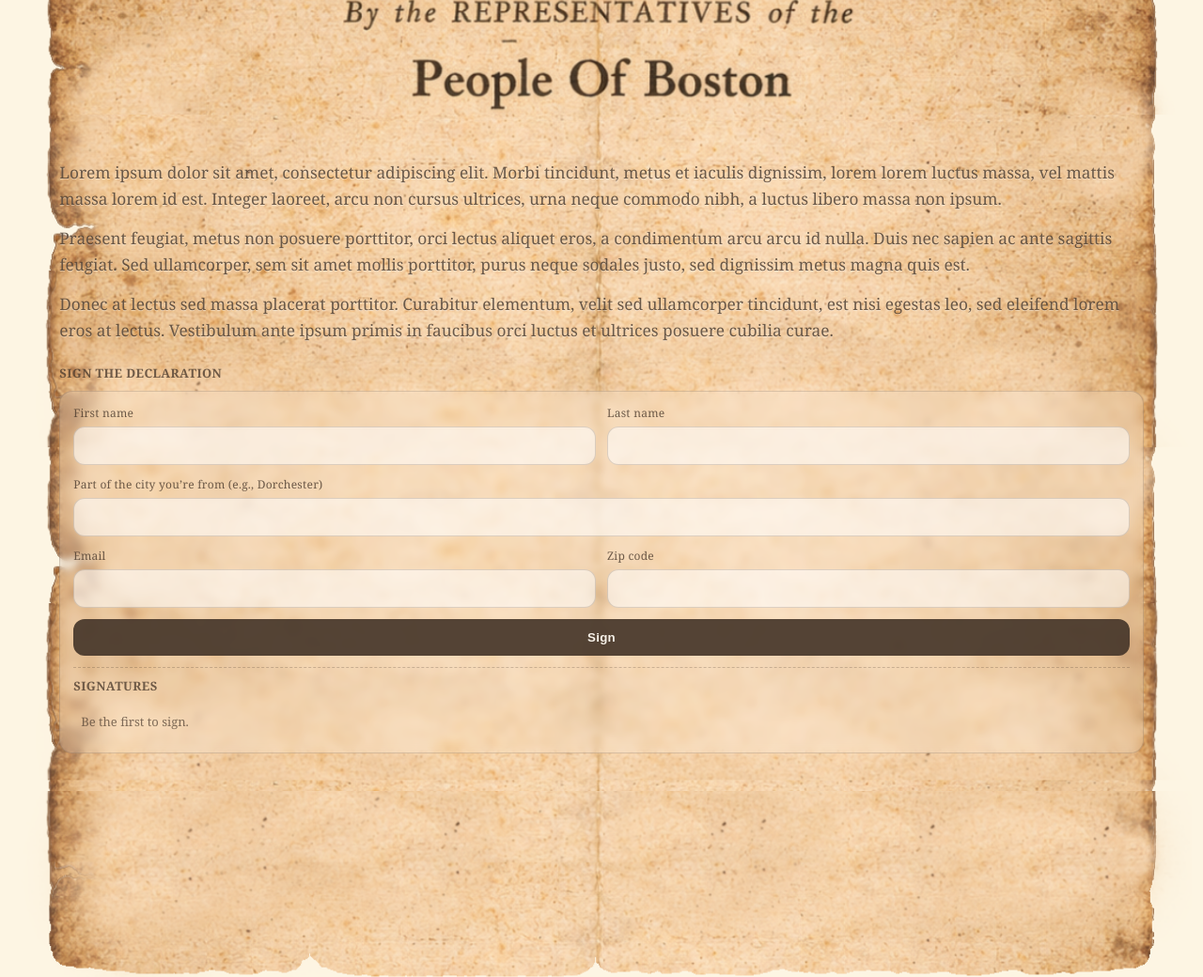
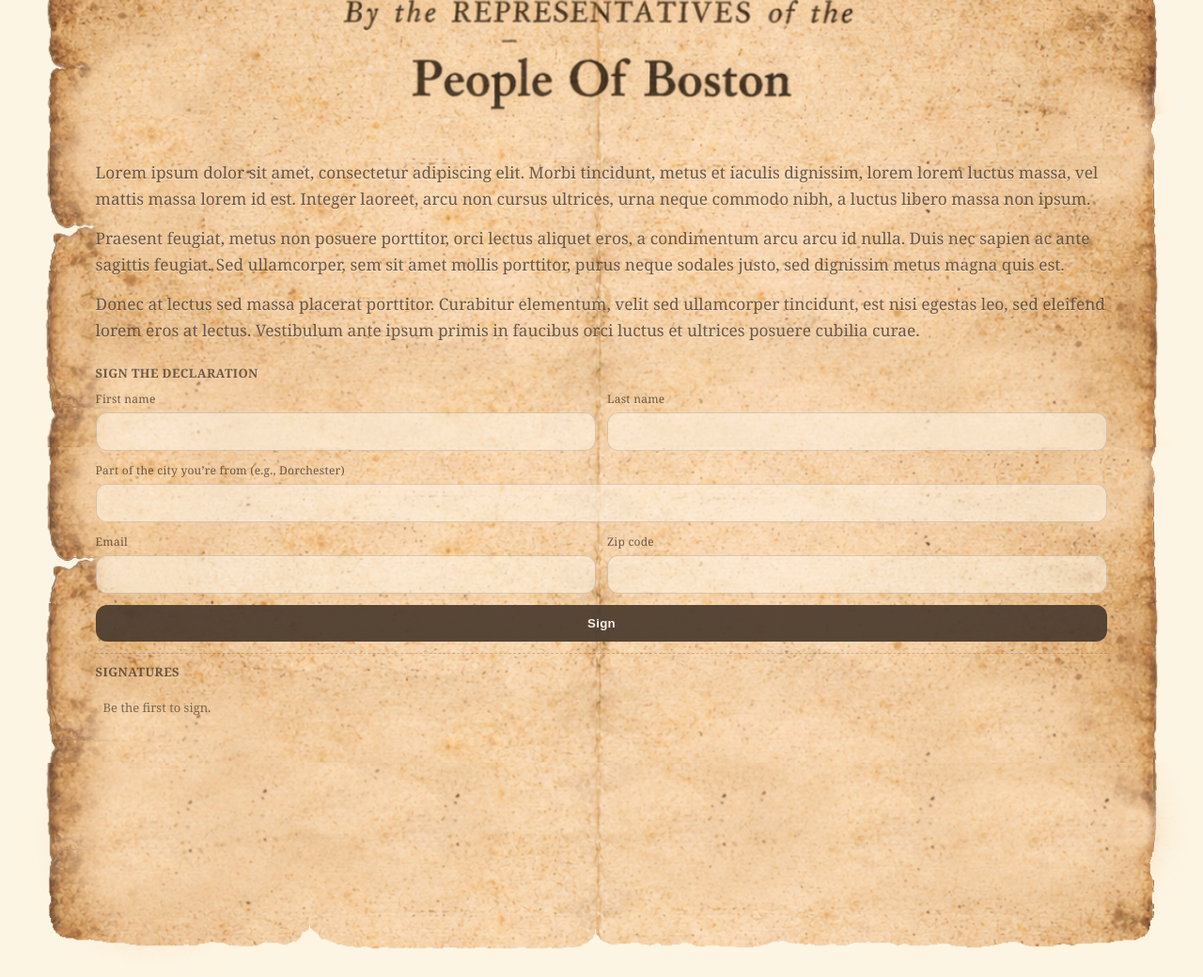
Before and after one commit to caliphsafe/617daypetition, a plain HTML site: page index.html in a window 1280 px wide. Shown: the part 580-1620 px from the top of the page at 94% size. Drawn offline with Linux system fonts and the light colour scheme.

Commit message:
Update index.html

```diff
--- a/index.html
+++ b/index.html
@@ -17,15 +17,15 @@
       --ink2: rgba(74,58,45,.82);
 
       /* Layout */
-      --bodyPadX: clamp(22px, 4vw, 84px);
+      --bodyPadX: clamp(34px, 7vw, 160px);
       --bodyPadTop: 48px;
       --bodyPadBottom: 40px;
 
       /* Form */
       --radius: 14px;
-      --fieldBg: rgba(255,255,255,.55);
+      --fieldBg: rgba(253,245,227,.55);
       --fieldStroke: rgba(74,58,45,.18);
-      --btnBg: rgba(74,58,45,.94);
+      --btnBg: rgba(74,58,45,.92);
       --btnText: #f7f1e8;
     }
 
@@ -99,12 +99,13 @@
 
     .sign-area{
       margin-top: 10px;
-      padding: 14px;
-      border-radius: var(--radius);
-      background: rgba(255,255,255,.18);
-      border: 1px solid rgba(74,58,45,.18);
-      backdrop-filter: blur(4px);
-      -webkit-backdrop-filter: blur(4px);
+      padding: 0;
+      border-radius: 0;
+      background: transparent;
+      border: 0;
+      box-shadow: none;
+      backdrop-filter: none;
+      -webkit-backdrop-filter: none;
     }
 
     form{
@@ -132,6 +133,7 @@
       border-radius: 12px;
       border: 1px solid var(--fieldStroke);
       background: var(--fieldBg);
+      box-shadow: none;
       color: var(--ink);
       outline: none;
       font-size: 15px;
```
